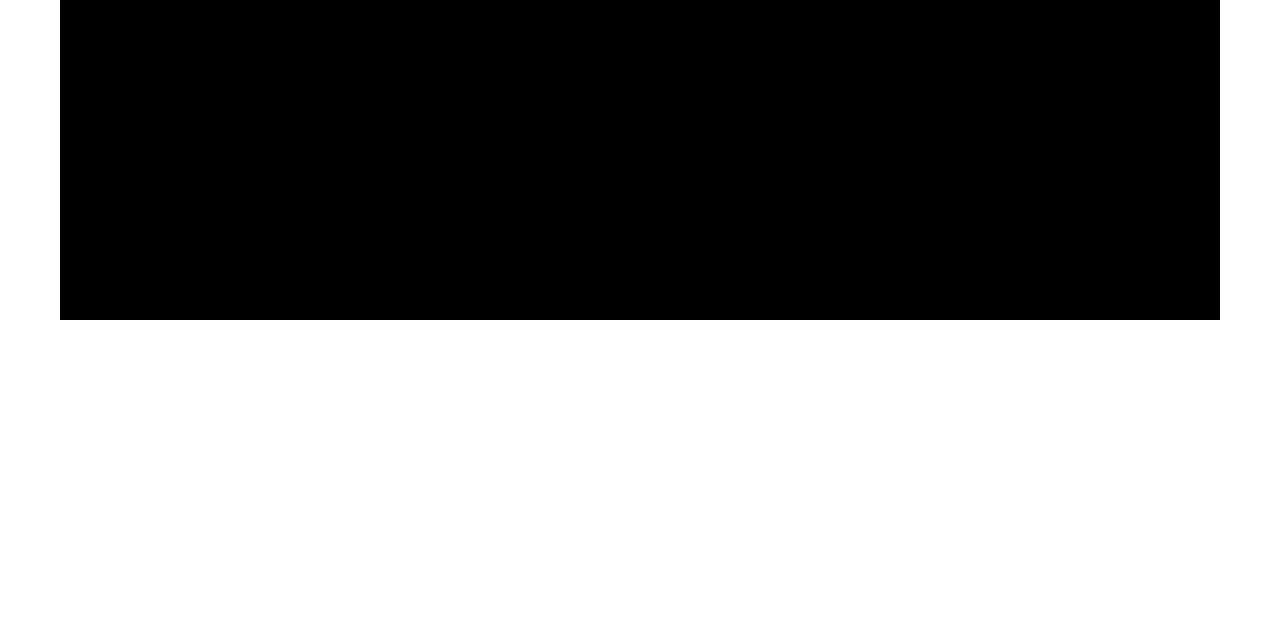
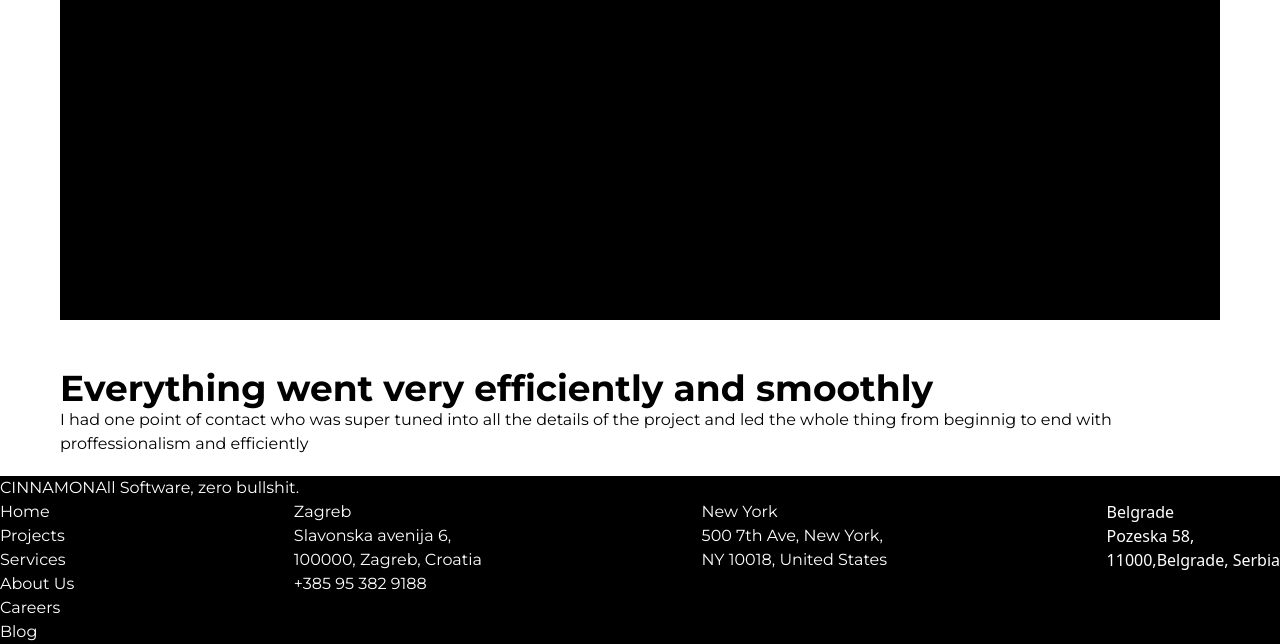
Before and after one commit to Ofallbrains/cinnamon-agency, a website: page index.html in a window 1280 px wide. Shown: the part 4550-5194 px from the top of the page. Before the commit the page ends 4938 px from the top, so only its background shows below. Drawn offline with nearby package versions, Linux system fonts and the light colour scheme.

Commit message:
Cinnamon agency

```diff
--- a/index.html
+++ b/index.html
@@ -198,9 +198,66 @@
 
     </div>
 
+    <div>
+      <h1 class="font-bold text-4xl leading-[50px] my-20" style="font-family: 'Montserrat', serif;">Everything went very efficiently and smoothly</h1>
+
+      <p class="mt-[20px]" style="font-family: 'Montserrat', serif;">I had one point of contact who was super tuned into all the details of the project and led the whole
+        thing from beginnig to end with proffessionalism and efficiently
+      </p>
+    </div>
+
+  </div>
+
+<div class="footer h- bg-black  ">
+
+  <div class="flex my-60" style="font-family: 'Montserrat', serif;">
+    <h1 class="text-white">CINNAMON</h1>
+    <p class="text-white">All Software, zero bullshit.</p>
   </div>
 
 
+  <div class="flex justify-between">
+
+<div>
+  <ul class="text-white" style="font-family: 'Montserrat', serif;">
+    <li><a href="#"></a>Home</li>
+    <li><a href="#"></a>Projects</li>
+    <li><a href="#"></a>Services</li>
+    <li><a href="#"></a>About Us</li>
+    <li><a href="#"></a>Careers</li>
+    <li><a href="#"></a>Blog</li>
+  </ul>
+</div>
+
+<div>
+  <ul class="text-white" style="font-family: 'Montserrat', serif;">
+    <li>Zagreb</li>
+    <li>Slavonska avenija 6,</li>
+    <li>100000, Zagreb, Croatia</li>
+    <li>+385 95 382 9188</li>
+  </ul>
+</div>
+
+<div>
+  <ul class="text-white" style="font-family: 'Montserrat', serif;">
+    <li>New York</li>
+    <li> 500 7th Ave, New York,</li>
+    <li>NY 10018, United States </li>
+
+  </ul>
+</div>
+
+<div>
+  <ul class="text-white">
+    <li>Belgrade</li>
+    <li>Pozeska 58,</li>
+    <li>11000,Belgrade, Serbia</li>
+
+  </ul>
+</div>
+  </div>
+
+</div>
 
 
 
```
